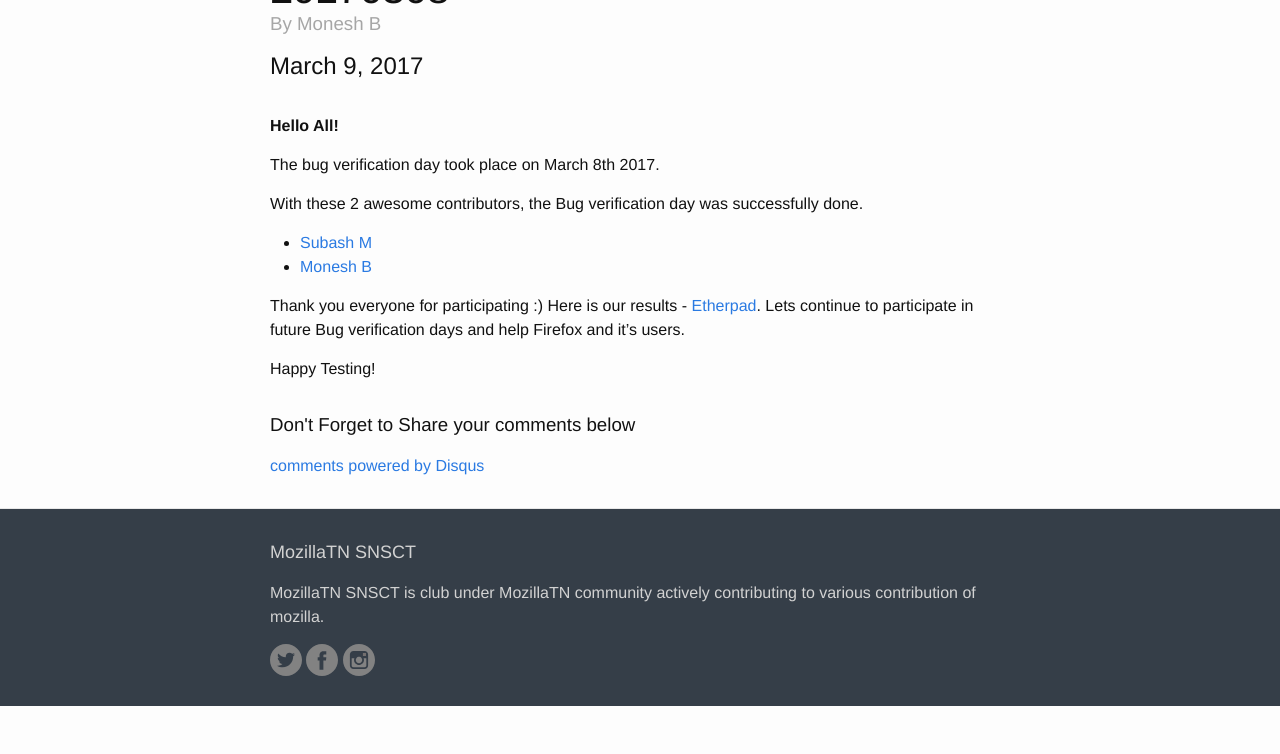
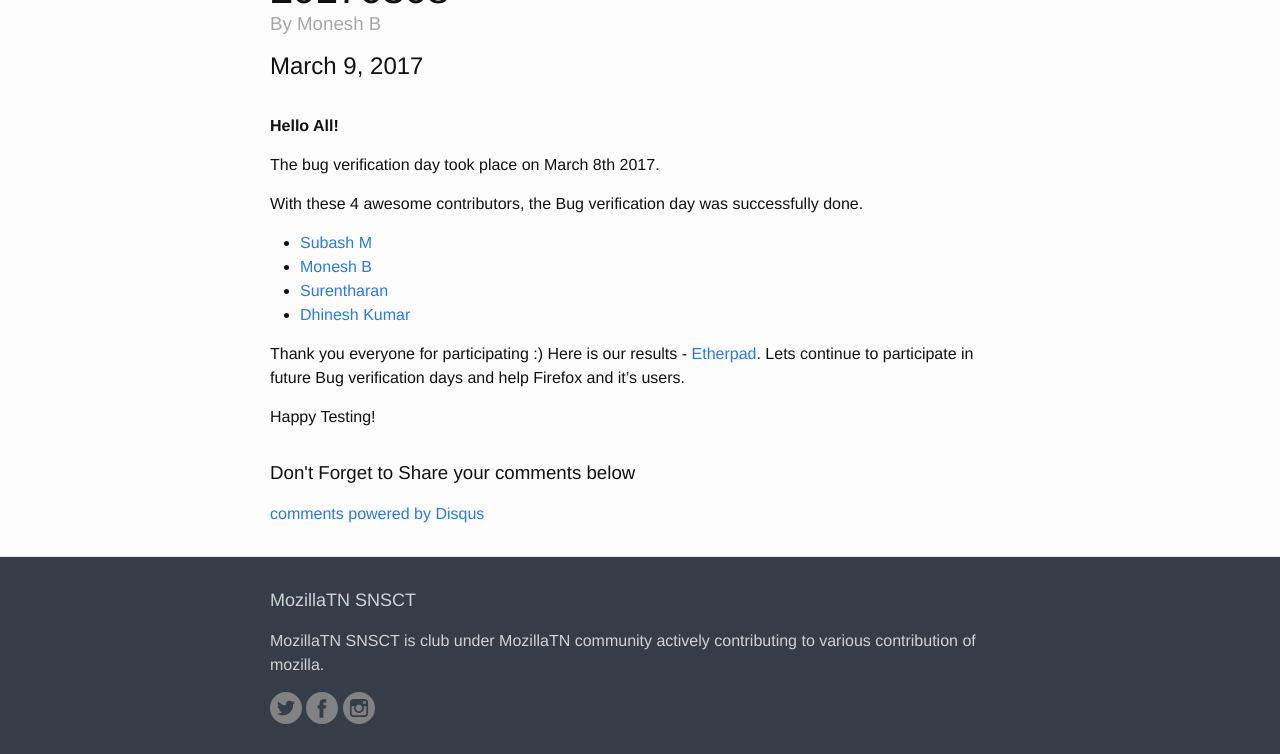
Before and after one commit to MozillaTN/snsct, a Jekyll site: the page built from docs/_posts/2017-03-09-Result-of-Bug-Verification-Day-20170308.md, in a window 1280 px wide, cut to the strip 487-1241 px from the top of the page. Built offline with Jekyll 4.4.1, drawn with Linux system fonts in a browser that asks for light colours; comment, search, counter and statistics services are not loaded; before the commit the page ends 1193 px from its top, so only the background shows below that.

Commit message:
Update 2017-03-09-Result-of-Bug-Verification-Day-20170308.md

```diff
--- a/docs/_posts/2017-03-09-Result-of-Bug-Verification-Day-20170308.md
+++ b/docs/_posts/2017-03-09-Result-of-Bug-Verification-Day-20170308.md
@@ -13,10 +13,12 @@ categories: "blog"
 **Hello All!**
 
 <p>The  bug verification day took place on March 8th 2017.</p>
-<p>With these 2 awesome contributors, the Bug verification day was successfully done.</p>
+<p>With these 4 awesome contributors, the Bug verification day was successfully done.</p>
 
 - [Subash M](https://twitter.com/subahiphop4)
 - [Monesh B](https://twitter.com/moneshb7)
+- [Surentharan](https://twitter.com/surentharan7)
+- [Dhinesh Kumar](https://twitter.com/)
 
 Thank you everyone for participating :)
 Here is our results - [Etherpad](https://public.etherpad-mozilla.org/p/MozillaIN_QA_Bug_verification_Day_20170308). Lets continue to participate in future Bug verification days and help Firefox and it's users.
```
